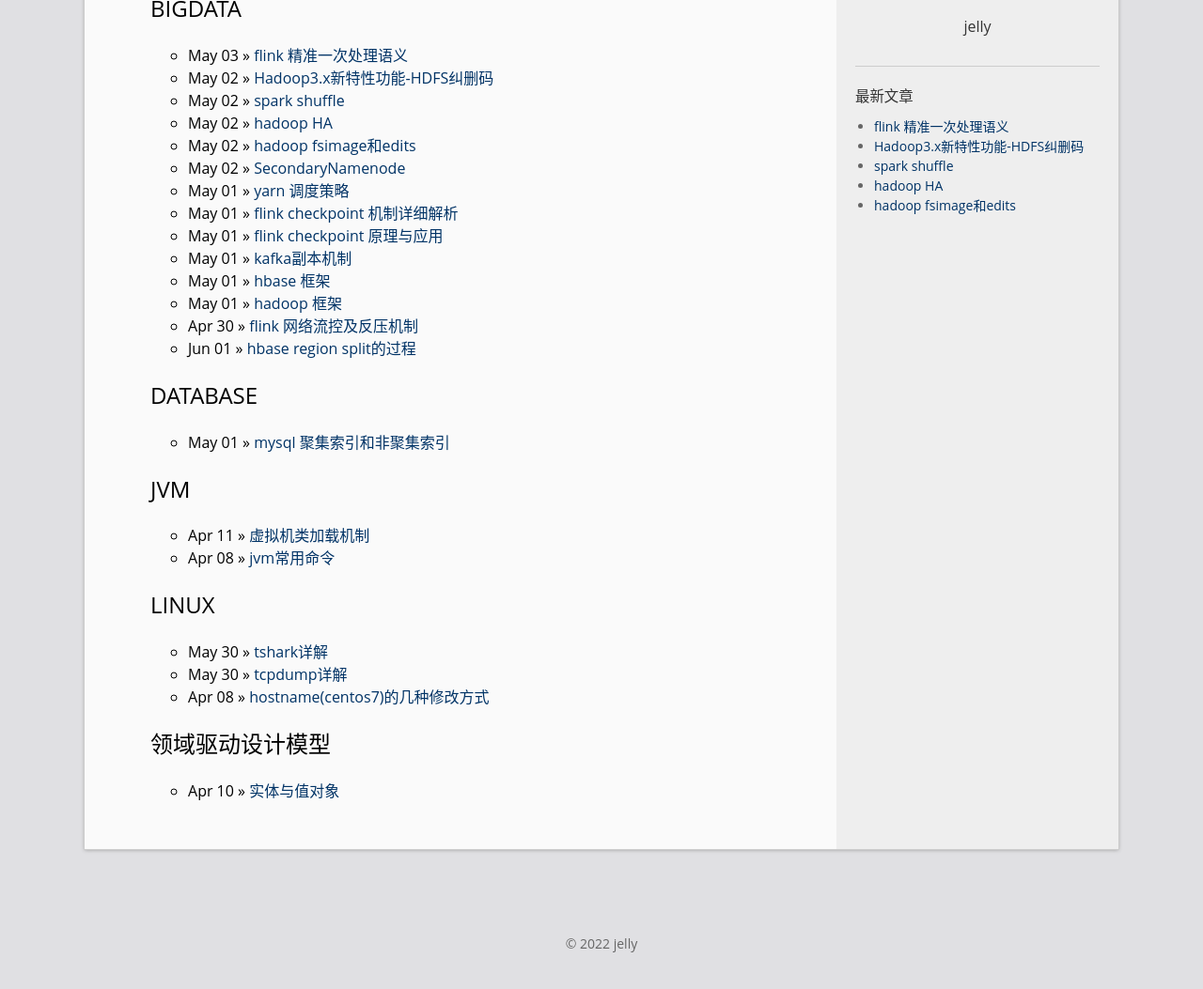
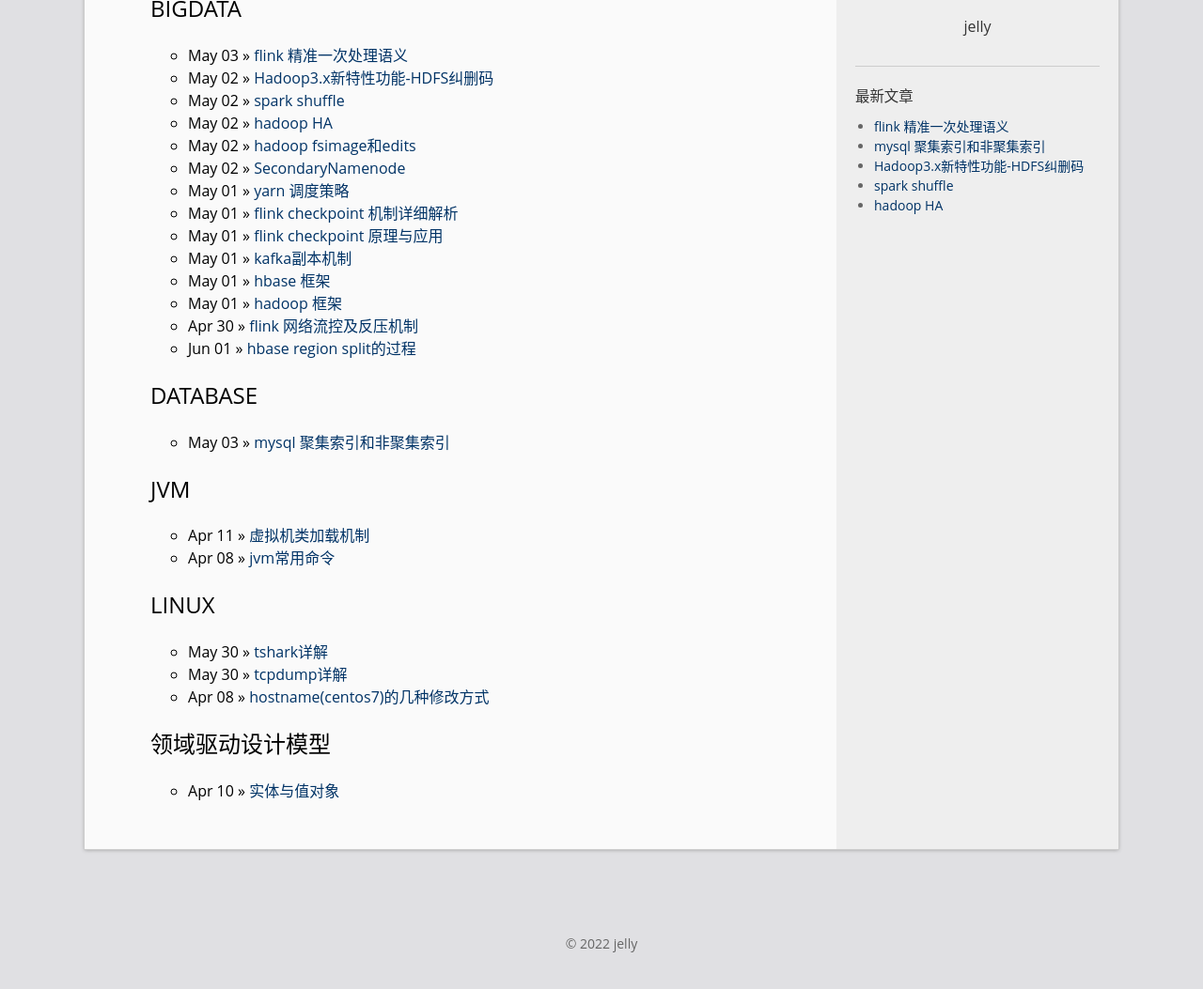
Before and after one commit to jelly-wzj/bigdata, a Jekyll site: the page built from category.html, in a window 1280 px wide, cut to the strip 261-1336 px from the top of the page. Shown: the top 1053 px of the strip at 94% size. Built offline with Jekyll 4.4.1, drawn with Linux system fonts in a browser that asks for light colours.

```diff
--- a/_posts/2022-05-03-mysql 索引.md
+++ b/_posts/2022-05-03-mysql 索引.md
@@ -1,7 +1,7 @@
 ---
 layout: post
 title:  "mysql 聚集索引和非聚集索引"
-date:   2022-05-01 10:06
+date:   2022-05-03 11:06
 categories: database
 permalink: /archivers/mysql-index
 ---
```
